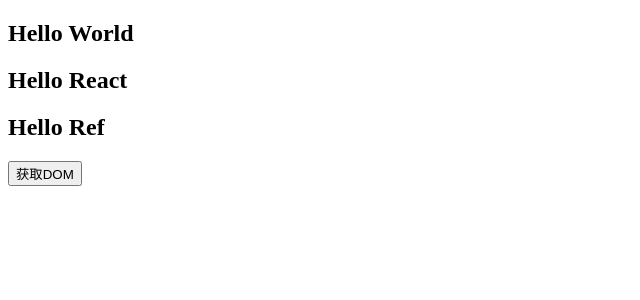
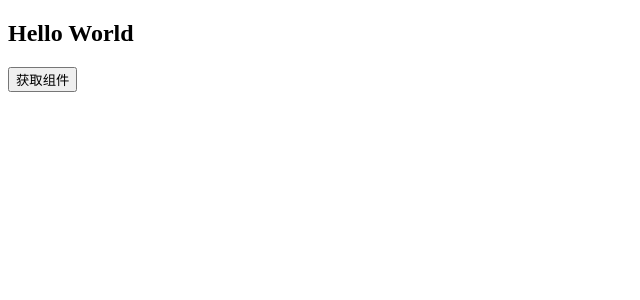
Before and after one commit to hbm1985/TKMWeb, a React (Create React App) app in the folder 08_React/code/03_react_components/: page / in a window 1280 px wide. Shown: the top 300 px of the page, without its empty margins (0-640 px from the left). Built offline with nearby package versions, Linux system fonts and the light colour scheme.

Commit message:
ref获取类组件实例和绑定函数组件的DOM

```diff
--- /dev/null
+++ b/08_React/code/03_react_components/src/14_ref获取DOM和组件/03_ref获取函数组件的DOM.jsx
@@ -0,0 +1,46 @@
+/*
+  ref的转发
+
+  在前面我们学习ref时讲过，ref不能应用于函数式组件
+    因为函数式组件没有实例，所以不能获取到对应的组件对象
+
+  但是，在开发中，我们可能想要获取函数式组件中某个元素的DOM，这个时候我们应该如何操作呢？
+    通过forward高阶函数：将函数式组件包裹起来
+ */
+
+import React, { PureComponent, createRef, forwardRef } from "react"
+
+const HelloWorld = forwardRef(
+  function (props, ref) {
+    return (
+      <div>
+        <h2 ref={ref}>Hello World</h2>
+      </div>
+    )
+  })
+
+export default class App extends PureComponent {
+
+  constructor(props) {
+    super(props)
+
+    this.titleRef = createRef()
+  }
+
+  getComponentInstance() {
+    //  此处访问的是HelloWorld组件内部绑定的ref，即h2元素
+    const title = this.titleRef.current
+    console.log(title)
+  }
+
+  render() {
+    return (
+      <div>
+        {/* 函数式组件没有实例 */}
+        {/* 此处绑定的ref，将会由forward函数转发给函数式组件内部通过ref绑定的React元素 */}
+        <HelloWorld ref={this.titleRef} />
+        <button onClick={() => this.getComponentInstance()}>获取组件</button>
+      </div>
+    )
+  }
+}
--- a/08_React/code/03_react_components/src/index.js
+++ b/08_React/code/03_react_components/src/index.js
@@ -103,7 +103,9 @@ import ReactDOM from "react-dom/client"
 // import App from "./11_setState详细使用/03_setState同步的时机"
 // import App from "./12_render函数的优化/App"
 // import App from "./13_数据不可变的力量/App"
-import App from "./14_ref获取DOM操作/App"
+// import App from "./14_ref获取DOM和组件/01_ref获取DOM"
+// import App from "./14_ref获取DOM和组件/02_ref获取类组件实例"
+import App from "./14_ref获取DOM和组件/03_ref获取函数组件的DOM"
 
 const root = ReactDOM.createRoot(document.getElementById("root"))
 root.render(
```
Also changed, not shown: 08_React/code/03_react_components/src/14_ref获取DOM和组件/02_ref获取类组件实例.jsx (added, +39 -0 lines), 08_React/code/03_react_components/src/14_ref获取DOM和组件/01_ref获取DOM.jsx (line endings or trailing spaces).
